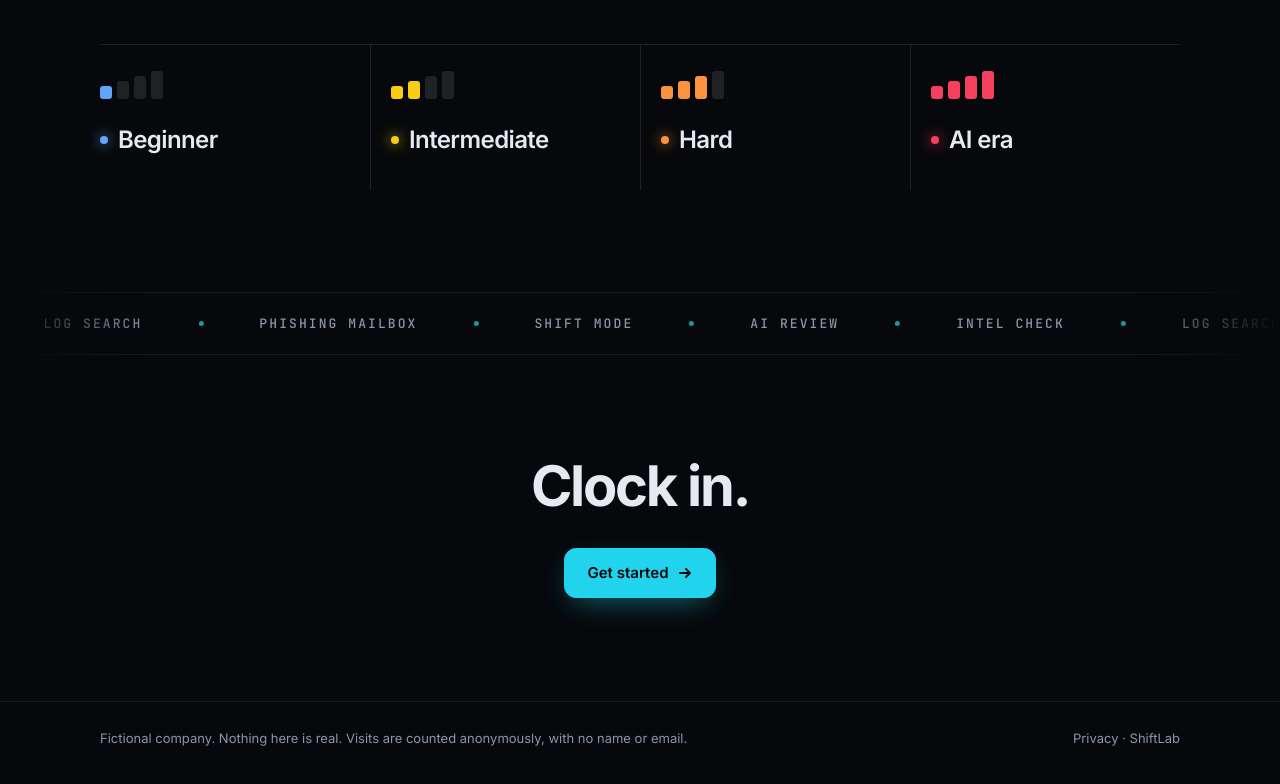
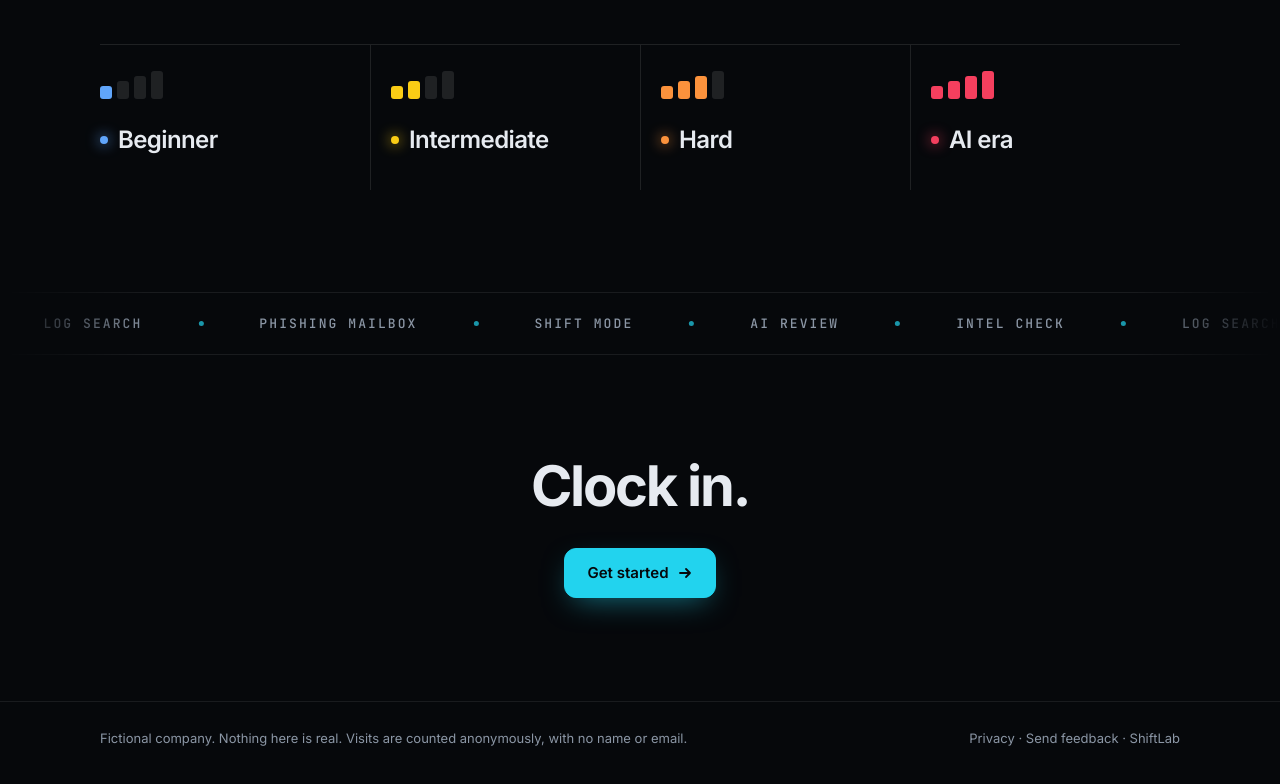
Before and after one commit to sai-707/shiftlab, a Next.js app: page / in a window 1280 px wide. Shown: the part 2038-2822 px from the top of the page. Built offline with nearby package versions, Linux system fonts and the light colour scheme.

Commit message:
Add Send feedback links

```diff
--- a/app/page.tsx
+++ b/app/page.tsx
@@ -4,6 +4,7 @@ import AlertDemo from "@/components/site/AlertDemo";
 import DottedWordmark from "@/components/site/DottedWordmark";
 import SiteShell from "@/components/site/SiteShell";
 import { START_HREF } from "@/components/site/links";
+import { FEEDBACK_HREF, FEEDBACK_URL } from "@/lib/site";
 
 // Landing page. Public, outside the (app) layout. Do not print an alert count here: the number grows.
 // The tagline is the h1 below. Alternatives that were considered: "Be the analyst on shift.", "Train for the night shift.",
@@ -157,7 +158,11 @@ export default function Home() {
         <div className="wrap">
           <p>Fictional company. Nothing here is real. Visits are counted anonymously, with no name or email.</p>
           <p>
-            <Link href="/privacy">Privacy</Link> · ShiftLab
+            <Link href="/privacy">Privacy</Link> ·{" "}
+            <a href={FEEDBACK_HREF} target={FEEDBACK_URL ? "_blank" : undefined} rel="noopener noreferrer">
+              Send feedback
+            </a>{" "}
+            · ShiftLab
           </p>
         </div>
       </footer>
--- a/components/layout/Sidebar.tsx
+++ b/components/layout/Sidebar.tsx
@@ -5,6 +5,7 @@ import { usePathname } from "next/navigation";
 import { useEffect, useRef, useState, type ReactNode } from "react";
 import { HUB_PATHS } from "@/content/practiceHub";
 import { uiStore } from "@/lib/ui";
+import { FEEDBACK_HREF, FEEDBACK_URL } from "@/lib/site";
 
 const ICONS: Record<string, ReactNode> = {
   dashboard: (
@@ -224,7 +225,19 @@ export default function Sidebar() {
       </nav>
 
       <div className={`hidden items-center gap-2 px-3 py-3 md:flex ${collapsed ? "justify-center" : "justify-between"}`}>
-        {!collapsed && <p className="px-2 text-xs text-muted">Every alert in ShiftLab is fictional.</p>}
+        {!collapsed && (
+          <div className="px-2 text-xs text-muted">
+            <p>Every alert in ShiftLab is fictional.</p>
+            <a
+              href={FEEDBACK_HREF}
+              target={FEEDBACK_URL ? "_blank" : undefined}
+              rel="noopener noreferrer"
+              className="mt-1 inline-block text-accent hover:underline"
+            >
+              Send feedback
+            </a>
+          </div>
+        )}
         <button
           type="button"
           onClick={() => uiStore.set({ collapsed: !collapsed })}
--- a/lib/site.ts
+++ b/lib/site.ts
@@ -1,3 +1,8 @@
 // The public address of the site, used for link previews, the sitemap and robots.txt.
 // shortcut: hard-coded to the workers.dev address. Change it here when a custom domain is added.
 export const SITE_URL = "https://shiftlab.blueteam-labs.workers.dev";
+
+// Where the "Send feedback" links go. Paste the Google Form link into FEEDBACK_URL when it exists.
+// Until then the links open an email to the owner (the same address as the privacy page).
+export const FEEDBACK_URL = "";
+export const FEEDBACK_HREF = FEEDBACK_URL || "mailto:saidaswadkar14@gmail.com?subject=ShiftLab%20feedback";
```
Also changed, not shown: 1 other file (tests, documents, lock files or other folders).
